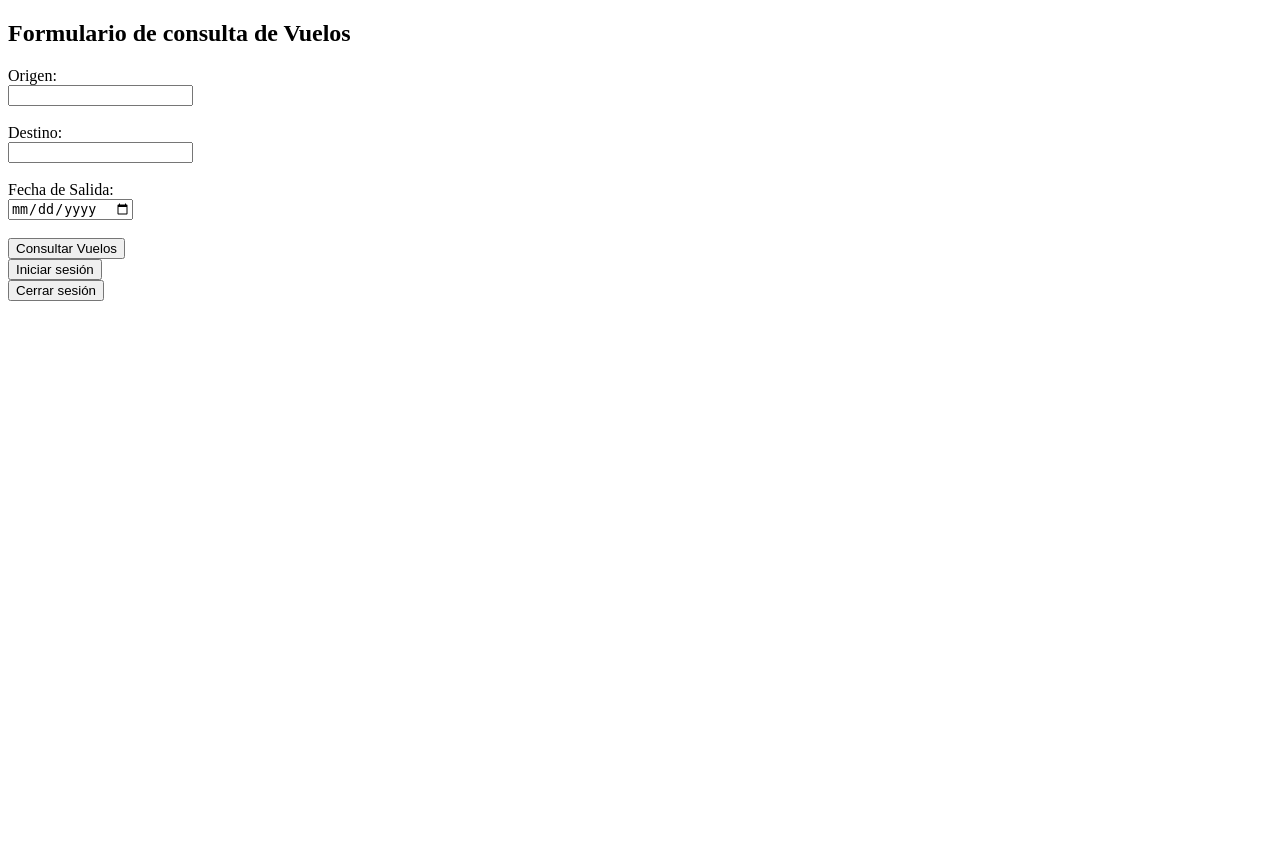
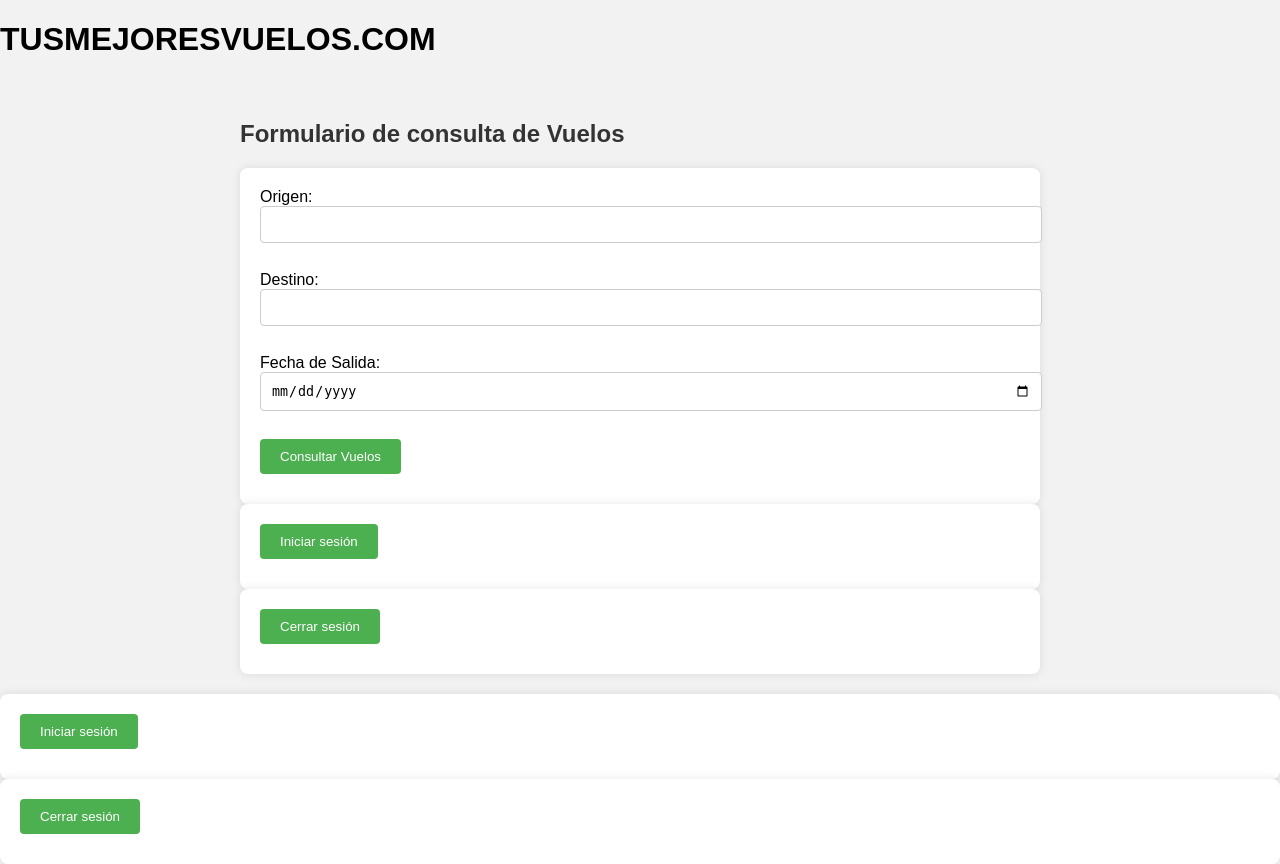
Before and after one commit to kirtashK/ProyectoPW, a PHP site: page / in a window 1280 px wide. Before the commit the page ends 301 px from the top, so only its background shows below. Run offline with PHP 8.4, Linux system fonts and the light colour scheme.

Commit message:
Aplicacion de algunos estilos

```diff
--- a/Codigos/Index.php
+++ b/Codigos/Index.php
@@ -4,7 +4,7 @@
     <meta charset="UTF-8">
     <meta name="viewport" content="width=device-width, initial-scale=1.0">
     <title>Formulario de consulta de Vuelos</title>
-
+    <link rel="stylesheet" href="estilos.css">
     <script>
         function validarFechas()
         {
@@ -20,23 +20,40 @@
         }
     </script>
 </head>
-
 <body>
+    <header>
+        <h1>TUSMEJORESVUELOS.COM</h1>
+    </header>
+    <div class="container">
         <h2>Formulario de consulta de Vuelos</h2>
         <form action="index.php" method="post" onsubmit="return validarFechas()">
-
             <label for="origen">Origen:</label><br>
             <input type="text" id="origen" name="origen" required><br><br>
-
             <label for="destino">Destino:</label><br>
             <input type="text" id="destino" name="destino" required><br><br>
-
             <label for="fecha">Fecha de Salida:</label><br>
             <input type="date" id="fecha" name="fecha" required><br><br>
+            <input type="submit" value="Consultar Vuelos">
+        </form>
+        <?php
+        if (!isset($_COOKIE["usuario_id"])) {
+            echo '<form method="post" action="InicioSesion.php">
+                    <input type="submit" value="Iniciar sesión">
+                  </form>';
+        }
+        ?>
+        <form method="post" action="<?php echo htmlspecialchars($_SERVER["PHP_SELF"]); ?>">
+            <input type="submit" name="cerrar_sesion" value="Cerrar sesión">
+        </form>
 
-        <input type="submit" value="Consultar Vuelos">
+        <!-- PHP para procesar el formulario -->
+        <?php
+        // Código PHP...
+        ?>
+    </div>
+</body>
+</html>
 
-    </form>
     <?php
     if (!isset($_COOKIE["usuario_id"])) {
         echo '<form method="post" action="InicioSesion.php">
--- a/Codigos/InicioSesion.php
+++ b/Codigos/InicioSesion.php
@@ -51,6 +51,7 @@ if ($_SERVER["REQUEST_METHOD"] == "POST") {
 <head>
     <meta charset="UTF-8">
     <meta name="viewport" content="width=device-width, initial-scale=1.0">
+    <link rel="stylesheet" href="estilos.css">
     <title>Login</title>
 </head>
 <body>
--- /dev/null
+++ b/Codigos/estilos.css
@@ -0,0 +1,66 @@
+/* styles.css */
+
+body {
+    font-family: Arial, sans-serif;
+    margin: 0;
+    padding: 0;
+    background-color: #f2f2f2;
+}
+
+.container {
+    max-width: 800px;
+    margin: 0 auto;
+    padding: 20px;
+}
+
+h2 {
+    color: #333;
+}
+
+form {
+    background-color: #fff;
+    padding: 20px;
+    border-radius: 8px;
+    box-shadow: 0 0 10px rgba(0, 0, 0, 0.1);
+}
+
+input[type="text"],
+input[type="date"],
+input[type="submit"] {
+    width: 100%;
+    padding: 10px;
+    margin-bottom: 10px;
+    border: 1px solid #ccc;
+    border-radius: 4px;
+}
+
+input[type="submit"] {
+    width: auto; /* Ajustar el ancho automáticamente */
+    display: inline-block; /* Mostrar en línea */
+    padding: 10px 20px; /* Ajustar el relleno según sea necesario */
+    border: none; /* Eliminar borde */
+    border-radius: 4px; /* Agregar bordes redondeados */
+    background-color: #4caf50;
+    color: white;
+    cursor: pointer;
+}
+
+input[type="submit"]:hover {
+    background-color: #45a049;
+}
+
+ul {
+    list-style-type: none;
+    padding: 0;
+}
+
+li {
+    margin-bottom: 10px;
+    padding: 10px;
+    background-color: #f9f9f9;
+    border-radius: 4px;
+}
+
+li:hover {
+    background-color: #f0f0f0;
+}
--- a/Codigos/registro.php
+++ b/Codigos/registro.php
@@ -70,6 +70,7 @@ if ($_SERVER["REQUEST_METHOD"] == "POST") {
 <head>
     <meta charset="UTF-8">
     <meta name="viewport" content="width=device-width, initial-scale=1.0">
+    <link rel="stylesheet" href="estilos.css">
     <title>Registro</title>
 </head>
 <body>
```
Lines whose indentation alone changed are shown as unchanged.
